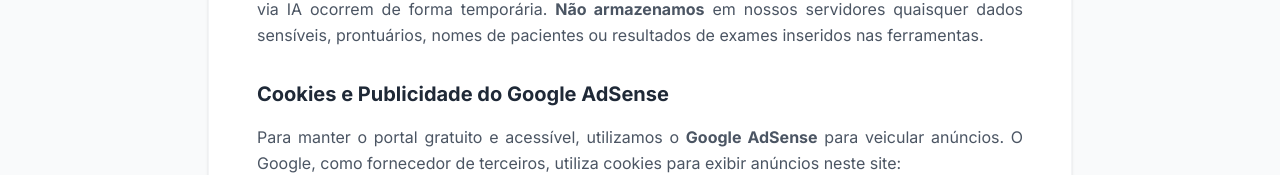
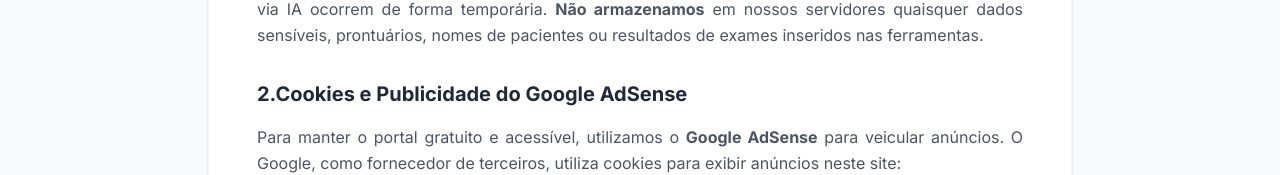
Before and after one commit to lucasvzack-sys/001, a React (Vite) app: page /privacidade in a window 1280 px wide. Shown: the part 531-706 px from the top of the page. Built offline with nearby package versions, Linux system fonts and the light colour scheme.

Commit message:
Update PrivacyPolicy.tsx

```diff
--- a/src/components/PrivacyPolicy.tsx
+++ b/src/components/PrivacyPolicy.tsx
@@ -44,7 +44,7 @@ export default function PrivacyPolicy({ onNavigate }: { onNavigate: (view: any)
             </section>
 
              <section>
-              <h2 className="text-xl font-bold text-gray-800 mb-4"> Cookies e Publicidade do Google AdSense</h2>
+              <h2 className="text-xl font-bold text-gray-800 mb-4"> 2.Cookies e Publicidade do Google AdSense</h2>
               <p className="mb-4">
                 Para manter o portal gratuito e acessível, utilizamos o <strong>Google AdSense</strong> para veicular anúncios. O Google, como fornecedor de terceiros, utiliza cookies para exibir anúncios neste site:
               </p>
```
